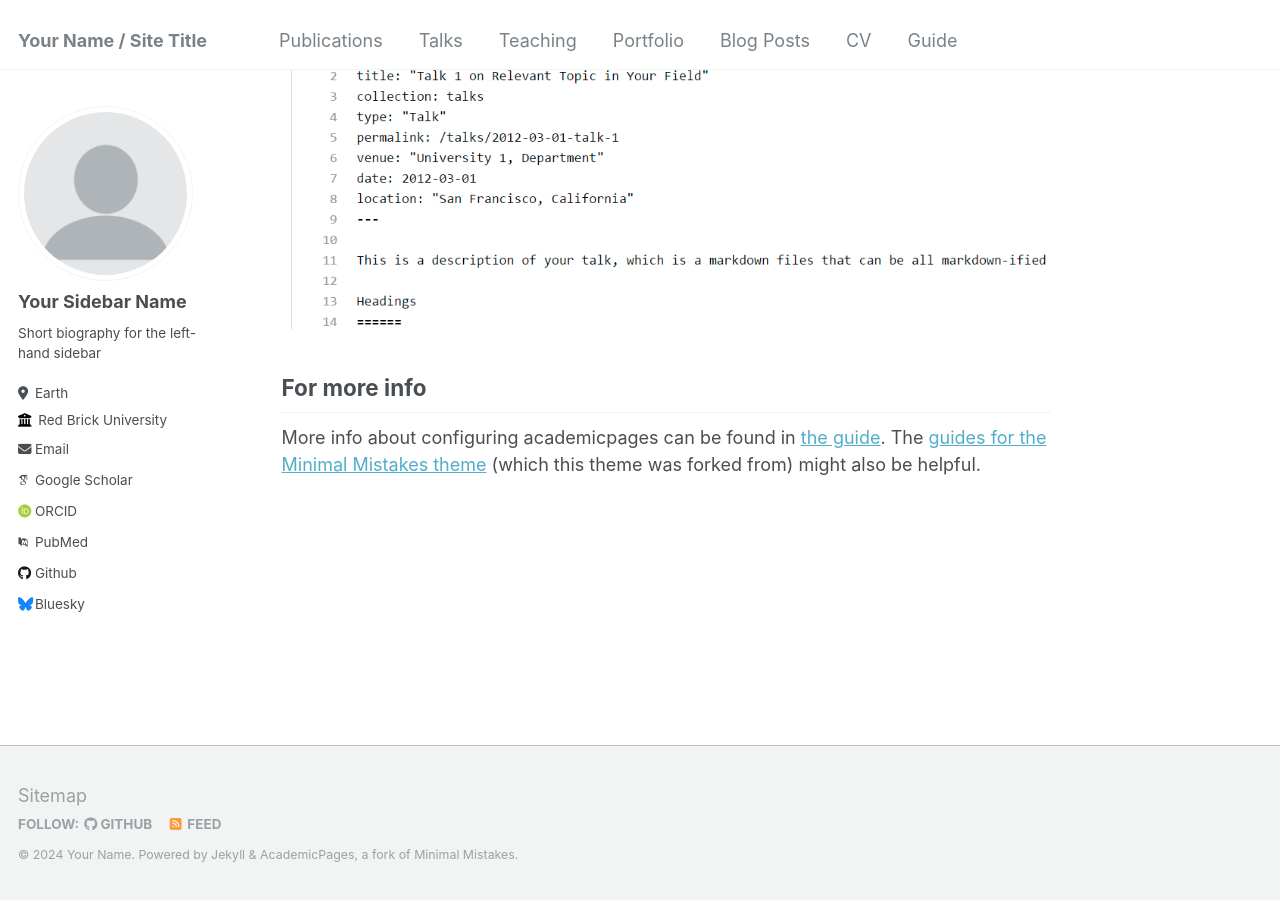
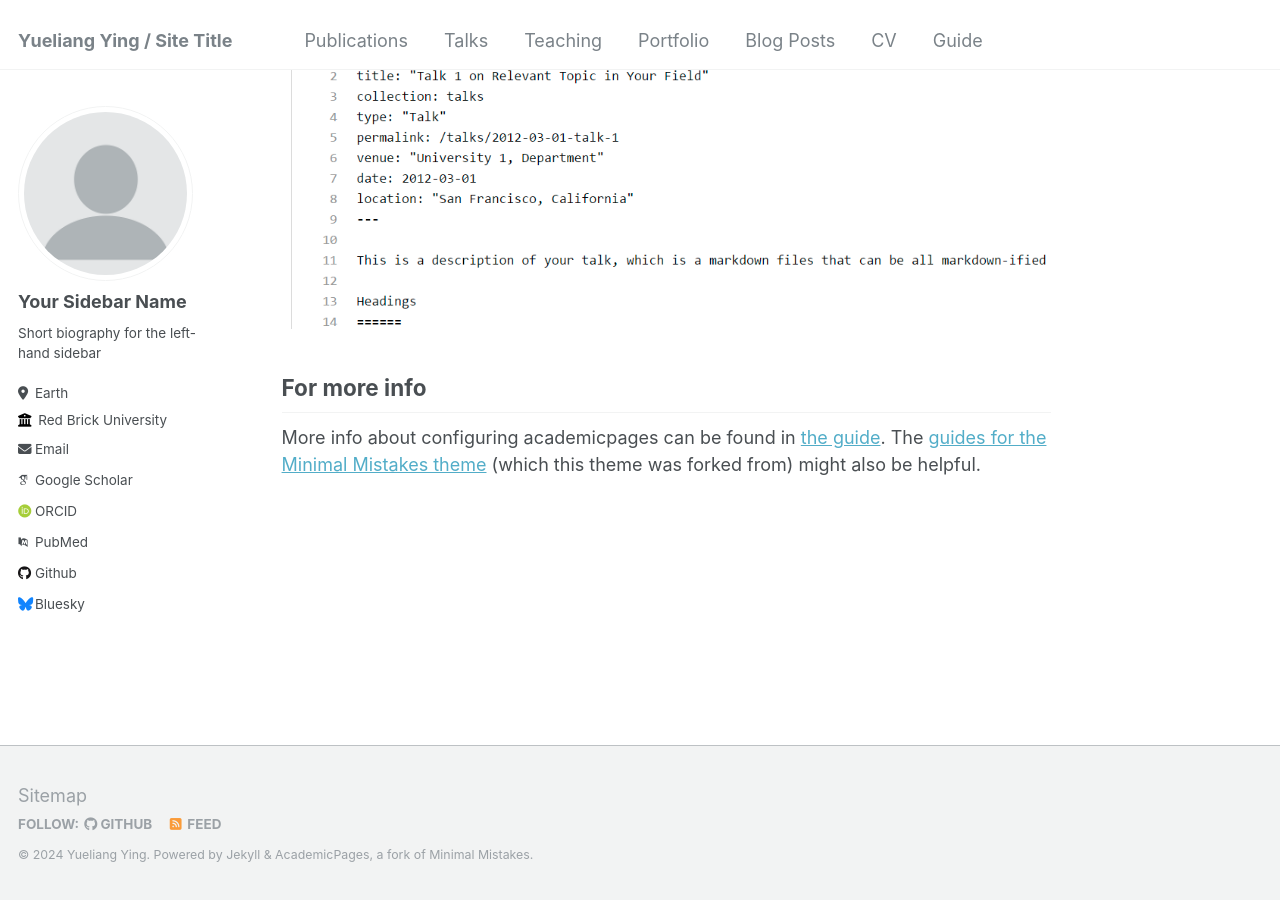
Before and after one commit to Snseam/snseam.github.io, a Jekyll site: the page built from _pages/about.md, in a window 1280 px wide and 900 px high, scrolled down 2660 px. Built offline with Jekyll 4.4.1, drawn with Linux system fonts in a browser that asks for light colours; some web fonts are replaced.

Commit message:
Update _config.yml

```diff
--- a/_config.yml
+++ b/_config.yml
@@ -8,9 +8,9 @@
 
 # Basic Site Settings
 locale                   : "en-US"
-title                    : "Your Name / Site Title"
+title                    : "Yueliang Ying / Site Title"
 title_separator          : "-"
-name                     : &name "Your Name"
+name                     : &name "Yueliang Ying"
 description              : &description "personal description"
 url                      : https://academicpages.github.io # the base hostname & protocol for your site e.g. "https://mmistakes.github.io"
 baseurl                  : "" # the subpath of your site, e.g. "/blog"
```
